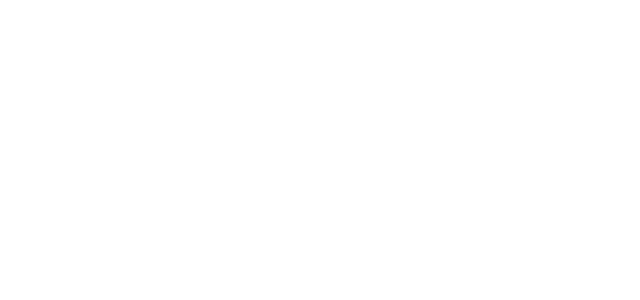
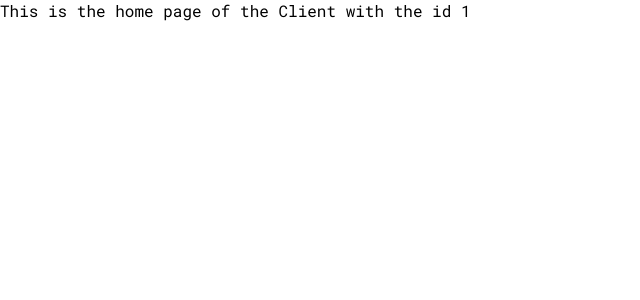
Before and after one commit to harounatiambou00/e-ilimigui, a React (Create React App) app: page /client/1 in a window 1280 px wide. Before the commit this address had no page. Shown: the top 300 px of the page, without its empty margins (0-640 px from the left). Built offline with nearby package versions, Linux system fonts and the light colour scheme.

Commit message:
client and sellers handling in home page demo

```diff
--- a/src/App.jsx
+++ b/src/App.jsx
@@ -11,7 +11,8 @@
         <Routes>
             <Route path='/' element={<User />}>
                 <Route index path='' element={<Home />} />
-                <Route path=':id' element={<Home />} />
+                <Route path='client/:userId' element={<Home userType = "Client" />} />
+                <Route path='seller/:userId' element={<Home userType = "Seller"/>} />
                 <Route path='login' element={<Login />} />
                 <Route path='register' element={<Register />} />
             </Route>
--- a/src/pages/user/User.jsx
+++ b/src/pages/user/User.jsx
@@ -4,7 +4,6 @@
 const User = () => {
   return (
     <div>
-        <h1>User</h1>
         <Outlet />
     </div>
   )
--- a/src/pages/user/home/Home.jsx
+++ b/src/pages/user/home/Home.jsx
@@ -1,10 +1,12 @@
 import React from 'react'
-import { Outlet } from 'react-router-dom'
+import { Outlet, useParams } from 'react-router-dom'
 
-const Home = () => {
+const Home = (props) => {
+  const params = useParams();
+  const userType = props.userType;
   return (
     <>
-      <div>Home</div>
+      <div>This is the home page of the {userType} with the id {params.userId}</div>
       <Outlet />
     </>
   )
```
